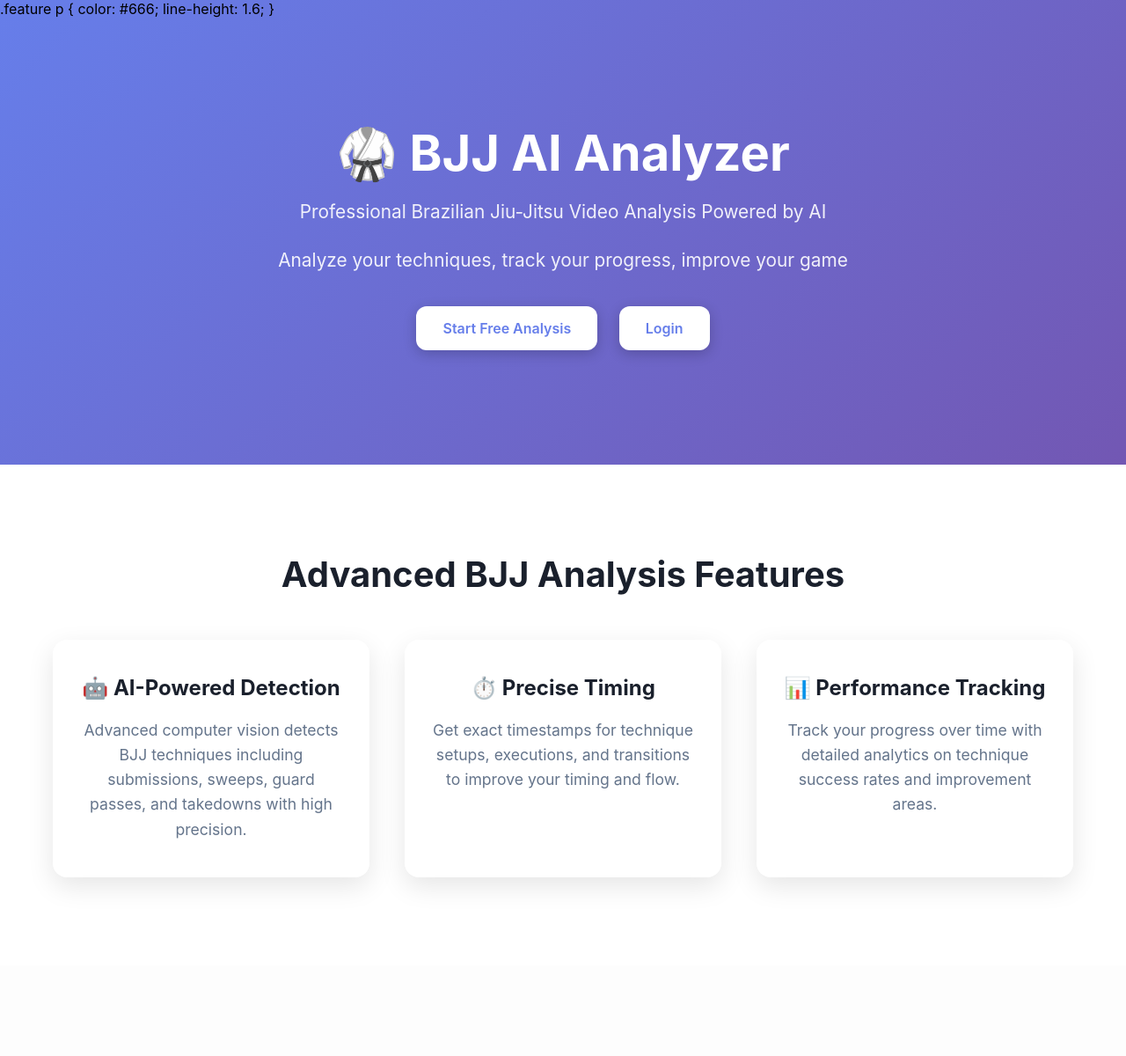
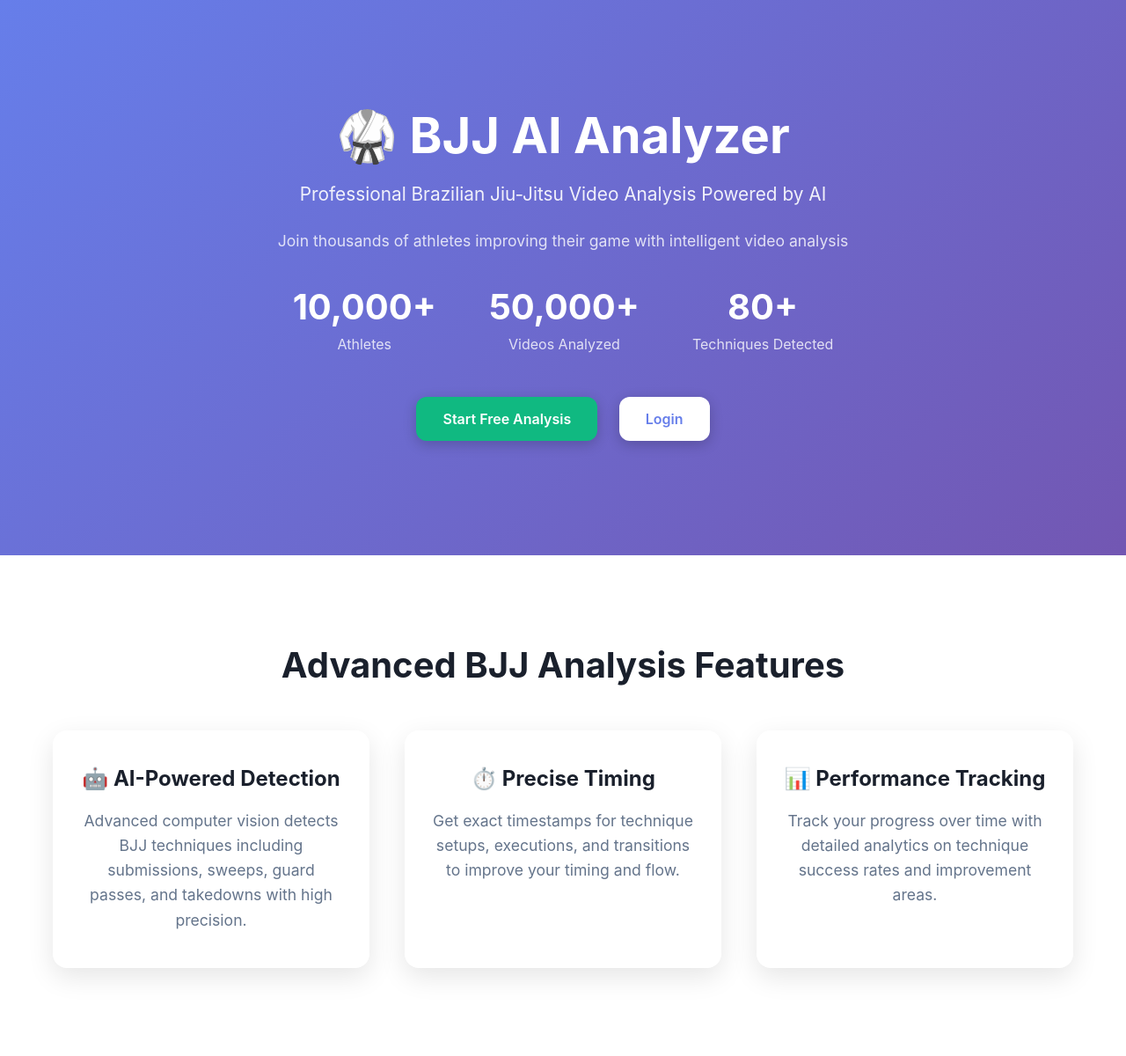
Before and after one commit to Jhorne678-blue/bjj-ai-analyzer, a Flask app: page / in a window 1280 px wide. Shown: the whole page at 88% size. Before the commit the page ends 1004 px from the top, so only its background shows below. Run offline with Flask 3, Linux system fonts and the light colour scheme.

Commit message:
Update index.html

```diff
--- a/templates/index.html
+++ b/templates/index.html
@@ -27,16 +27,30 @@
         .stat-number { font-size: 2.5rem; font-weight: 700; margin-bottom: 8px; }
         .stat-label { opacity: 0.8; }
     </style>
-        .feature p { color: #666; line-height: 1.6; }
-    </style>
 </head>
 <body>
     <div class="hero">
         <div class="container">
             <h1>🥋 BJJ AI Analyzer</h1>
             <p>Professional Brazilian Jiu-Jitsu Video Analysis Powered by AI</p>
-            <p>Analyze your techniques, track your progress, improve your game</p>
-            <a href="/signup" class="btn">Start Free Analysis</a>
+            <p class="subtitle">Join thousands of athletes improving their game with intelligent video analysis</p>
+
+            <div class="stats">
+                <div class="stat">
+                    <div class="stat-number">10,000+</div>
+                    <div class="stat-label">Athletes</div>
+                </div>
+                <div class="stat">
+                    <div class="stat-number">50,000+</div>
+                    <div class="stat-label">Videos Analyzed</div>
+                </div>
+                <div class="stat">
+                    <div class="stat-number">80+</div>
+                    <div class="stat-label">Techniques Detected</div>
+                </div>
+            </div>
+
+            <a href="/signup" class="btn btn-primary">Start Free Analysis</a>
             <a href="/login" class="btn">Login</a>
         </div>
     </div>
```
Lines whose indentation alone changed are shown as unchanged.
